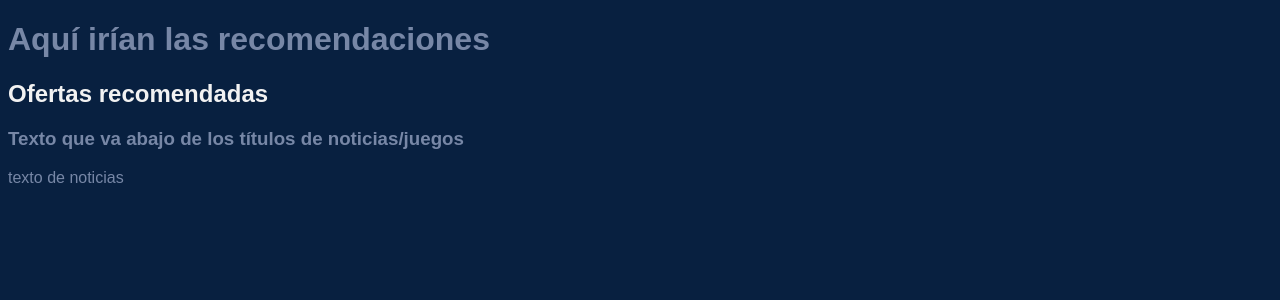
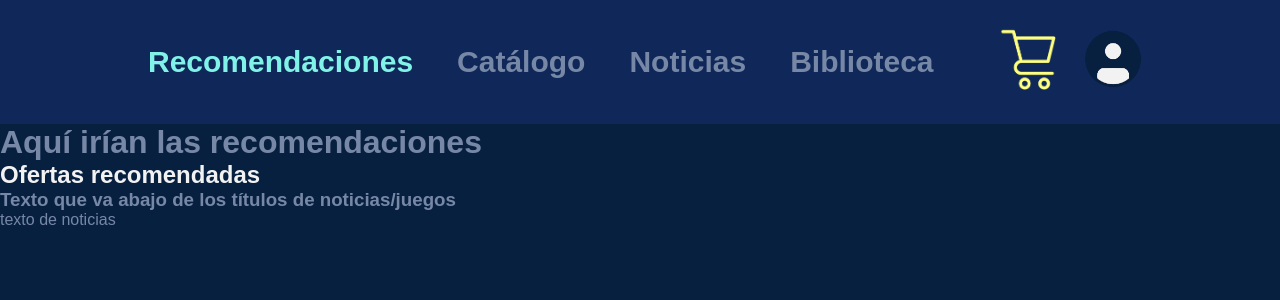
Before and after one commit to FranoCar/proyectoInterfaces, a Flask app: page /recomendaciones in a window 1280 px wide. Shown: the top 300 px of the page. Run offline with Flask 2, Linux system fonts and the light colour scheme.

Commit message:
barra de navegación y muchos estilos auxilio

```diff
--- a/proyecto/app/static/styles/styles.css
+++ b/proyecto/app/static/styles/styles.css
@@ -1,7 +1,76 @@
+* {
+    box-sizing: border-box;
+    margin: 0;
+    padding: 0;
+}
 /* fondo general */
 body {
     background-color: #082040;
 }
+
+/****************
+
+                    BARRA DE NAVEGACIÓN
+
+****************/
+header {
+    background-color: #0F2859;
+    display: flex;
+    justify-content: space-between;
+    align-items: center;
+    height: 124px;
+    padding: 10px 10%;
+}
+/* letras de la barra de nav*/
+li, a {
+    font-family: Arial, Helvetica, sans-serif;
+    font-weight: 600;
+    font-size: 30px;
+    color:#7787A6;
+    text-decoration: none;
+}
+/* para que no se vea como una lista*/
+.nav-links {
+    list-style: none;
+}
+/* para que cada elemento de la lista este uno al lado de otro*/
+.nav-links li {
+    display: inline-block;
+    padding: 0px 20px;
+}
+/* para que el cambio sea smooth */
+.nav-links li a {
+    transition: all 0.3s ease 0s;
+}
+/* color del texto al poner el mouse encima */
+.nav-links li a:hover {
+    color: #80F2E7;
+}
+/* para que salga marcada la sección en la que se esta*/
+.nav-links a.is-active {
+    color: #80F2E7;
+}
+/* cambio de cursor */
+.header .user-cart{
+    cursor: pointer;
+}
+/* posición y tamaño de carrito/usuario */
+.header .user-cart img{
+    height: 80px;
+    width: auto;
+    padding: 9px;
+    transition: all 0.3s;
+}
+/* para que el carrito y foto de usuario se agrande*/
+.header .user-cart img:hover{
+    transform: scale(1.2);
+}
+/****************
+
+                    BARRA DE NAVEGACIÓN
+
+****************/
+
 /* color de texto de la barra de navegación*/
 h1 {
     font-family: Arial, Helvetica, sans-serif;
--- a/proyecto/app/templates/recomendaciones.html
+++ b/proyecto/app/templates/recomendaciones.html
@@ -6,6 +6,22 @@
 		<title>Pagina</title>
 	</head>
 	<body>
+		<header class="header">
+			<nav>
+			   <ul class="nav-links">
+					<li><a href="#" class="is-active">Recomendaciones</a></li>
+					<li><a href="http://127.0.0.1:5000/catalogo">Catálogo</a></li>
+					<li><a href="http://127.0.0.1:5000/noticias">Noticias</a></li>
+					<li><a href="http://127.0.0.1:5000/biblioteca">Biblioteca</a></li>
+			   </ul>
+			</nav>
+			<div class="user-cart">
+				<a href="http://127.0.0.1:5000/carrito">
+					<img src="static/img/cart.png" alt="Carrito">
+				</a>
+				<img src="static/img/user.png" alt="Usuario">
+			</div>
+		</header>
 		<h1>Aquí irían las recomendaciones</h1>
 		<h2>Ofertas recomendadas</h2>
 		<h3>Texto que va abajo de los títulos de noticias/juegos</h3>
```
Also changed, not shown: proyecto/app/static/img/cart.png (added), proyecto/app/static/img/user.png (added).
